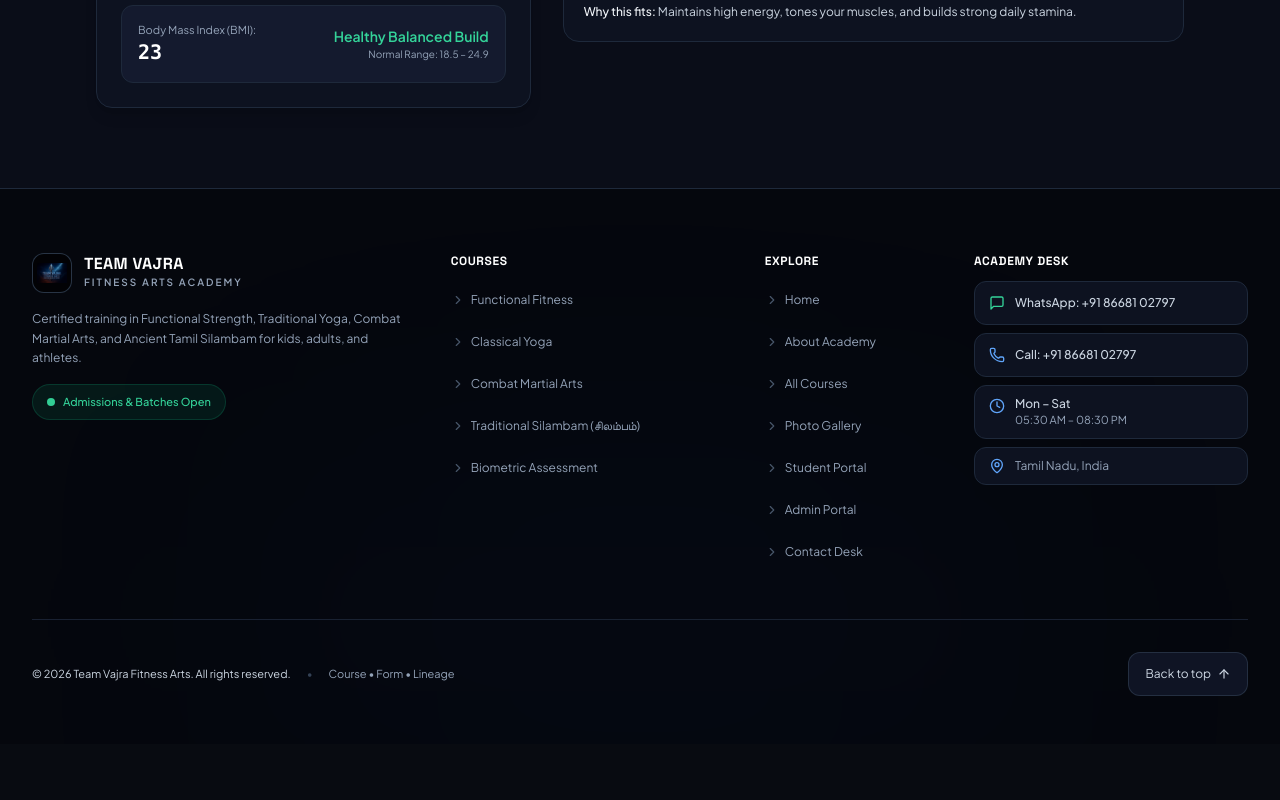
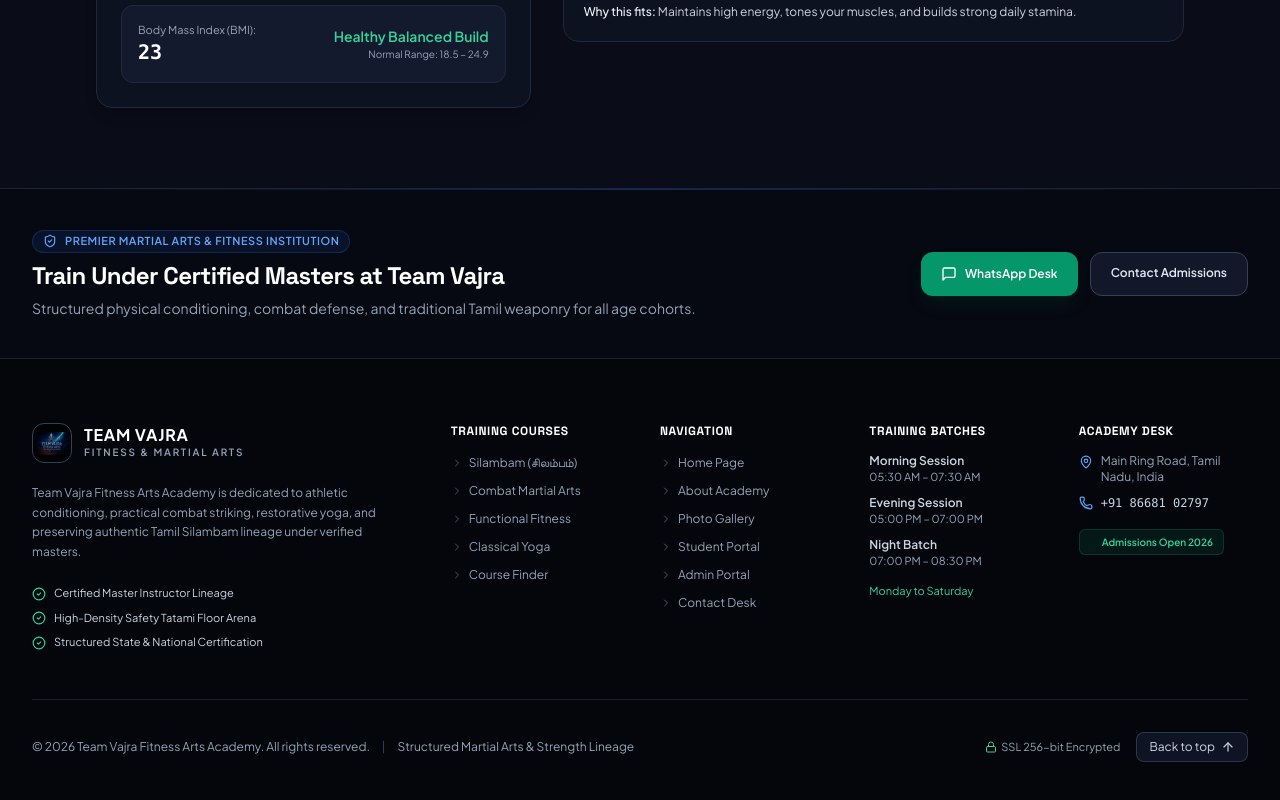
Before and after one commit to selvaofficial1026-design/TeamVajra, a Next.js app: page / in a window 1280 px wide. Shown: the part 1458-2258 px from the top of the page. Before the commit the page ends 2202 px from the top, so only its background shows below. Built offline with nearby package versions, Linux system fonts and the light colour scheme; no server answers.

Commit message:
Redesign footer to premium MNC corporate standard with structured sitemap and verified trust badges

```diff
--- a/src/components/Footer.tsx
+++ b/src/components/Footer.tsx
@@ -4,7 +4,8 @@
 import Image from "next/image";
 import Link from "next/link";
 import {
-  Phone, MapPin, Clock, MessageSquare, ArrowUp, ChevronRight
+  Phone, MapPin, Clock, MessageSquare, ArrowUp, ChevronRight,
+  ShieldCheck, Award, Globe, HeartHandshake, CheckCircle2, Lock
 } from "lucide-react";
 
 export default function Footer() {
@@ -12,163 +13,269 @@
     window.scrollTo({ top: 0, behavior: "smooth" });
   };
 
+  const currentYear = new Date().getFullYear();
+
   return (
-    <footer className="bg-[#05070D] border-t border-slate-800 text-slate-400 text-xs relative overflow-hidden">
+    <footer className="bg-[#04060C] border-t border-slate-800/90 text-slate-400 font-sans selection:bg-blue-600 selection:text-white relative overflow-hidden">
 
-      {/* Subtle Ambient Background Gradient */}
-      <div className="absolute bottom-0 left-1/2 -translate-x-1/2 w-[320px] sm:w-[600px] md:w-[800px] h-[200px] sm:h-[250px] bg-blue-600/[0.04] blur-[140px] pointer-events-none rounded-full" />
+      {/* Top Subtle Corporate Line Accent */}
+      <div className="h-[1px] w-full bg-gradient-to-r from-transparent via-blue-600/40 to-transparent" />
 
-      <div className="max-w-7xl mx-auto px-4 sm:px-6 lg:px-8 pt-12 sm:pt-16 pb-10 sm:pb-12 relative">
+      {/* =========================================================================
+          1. TOP MNC CORPORATE ADMISSION & CALL-OUT BAR
+         ========================================================================= */}
+      <div className="border-b border-slate-800/80 bg-[#070A14]/80">
+        <div className="max-w-7xl mx-auto px-4 sm:px-6 lg:px-8 py-8 sm:py-10">
+          <div className="flex flex-col lg:flex-row items-start lg:items-center justify-between gap-6">
 
-        {/* Main 4-Column Professional Grid */}
-        <div className="grid grid-cols-1 sm:grid-cols-2 lg:grid-cols-12 gap-8 sm:gap-10 pb-10 sm:pb-12 border-b border-slate-800/80">
+            <div className="space-y-1.5 max-w-2xl">
+              <div className="inline-flex items-center gap-2 px-2.5 py-0.5 rounded-full bg-blue-600/10 border border-blue-500/20 text-blue-400 text-[11px] font-semibold uppercase tracking-wider">
+                <ShieldCheck className="w-3.5 h-3.5" />
+                <span>Premier Martial Arts & Fitness Institution</span>
+              </div>
+              <h3 className="text-xl sm:text-2xl font-bold text-white tracking-tight">
+                Train Under Certified Masters at Team Vajra
+              </h3>
+              <p className="text-xs sm:text-sm text-slate-400 leading-relaxed">
+                Structured physical conditioning, combat defense, and traditional Tamil weaponry for all age cohorts.
+              </p>
+            </div>
 
-          {/* Col 1: Brand & Academy Statement (4 Cols) */}
-          <div className="sm:col-span-2 lg:col-span-4 space-y-4">
-            <Link href="/" className="flex items-center gap-3 group">
-              <div className="relative w-10 h-10 rounded-xl overflow-hidden border border-slate-700/80 bg-black/60 shrink-0 group-hover:border-blue-500/60 transition">
+            <div className="flex flex-wrap items-center gap-3 w-full sm:w-auto">
+              <a
+                href="https://wa.me/918668102797?text=Hello%20Team%20Vajra,%20I%20would%20like%20to%20inquire%20about%20your%20training%20courses%20and%20admissions."
+                target="_blank"
+                rel="noreferrer"
+                className="px-5 py-3 rounded-xl bg-emerald-600 hover:bg-emerald-500 text-white font-semibold text-xs transition flex items-center justify-center gap-2 shadow-lg shadow-emerald-950/40 min-h-[44px] flex-1 sm:flex-initial"
+              >
+                <MessageSquare className="w-4 h-4" />
+                <span>WhatsApp Desk</span>
+              </a>
+
+              <Link
+                href="/contact"
+                className="px-5 py-3 rounded-xl bg-[#121829] hover:bg-[#1A233B] text-slate-200 border border-slate-700 hover:border-slate-600 font-semibold text-xs transition text-center min-h-[44px] flex-1 sm:flex-initial"
+              >
+                Contact Admissions
+              </Link>
+            </div>
+
+          </div>
+        </div>
+      </div>
+
+      {/* =========================================================================
+          2. MAIN 5-COLUMN MNC ENTERPRISE SITEMAP GRID
+         ========================================================================= */}
+      <div className="max-w-7xl mx-auto px-4 sm:px-6 lg:px-8 pt-12 sm:pt-16 pb-12">
+        <div className="grid grid-cols-2 md:grid-cols-3 lg:grid-cols-12 gap-8 lg:gap-10 pb-12 border-b border-slate-800/80">
+
+          {/* Column 1: Organization Identity & Certifications (4 Cols on Desktop) */}
+          <div className="col-span-2 md:col-span-3 lg:col-span-4 space-y-5">
+            <Link href="/" className="flex items-center gap-3 group inline-block">
+              <div className="relative w-10 h-10 rounded-xl overflow-hidden border border-slate-700 bg-black/60 shrink-0 group-hover:border-blue-500 transition">
                 <Image
                   src="/vajra-logo.jpg"
-                  alt="Team Vajra Official Logo"
+                  alt="Team Vajra Emblem"
                   fill
-                  className="object-contain p-1"
+                  className="object-contain p-0.5"
+                  priority
                 />
               </div>
               <div>
-                <span className="font-display font-bold text-base text-white tracking-wide block leading-none group-hover:text-blue-400 transition">
+                <span className="font-bold text-base text-white tracking-wider block leading-none group-hover:text-blue-400 transition">
                   TEAM VAJRA
                 </span>
-                <span className="text-[10px] text-slate-400 tracking-[0.2em] uppercase font-semibold mt-0.5 block">
-                  Fitness Arts Academy
+                <span className="text-[10px] text-slate-400 tracking-[0.18em] uppercase font-semibold mt-0.5 block">
+                  Fitness & Martial Arts
                 </span>
               </div>
             </Link>
 
-            <p className="text-slate-400 text-xs leading-relaxed max-w-sm">
-              Certified training in Functional Strength, Traditional Yoga, Combat Martial Arts, and Ancient Tamil Silambam for kids, adults, and athletes.
+            <p className="text-xs text-slate-400 leading-relaxed max-w-sm">
+              Team Vajra Fitness Arts Academy is dedicated to athletic conditioning, practical combat striking, restorative yoga, and preserving authentic Tamil Silambam lineage under verified masters.
             </p>
 
-            {/* Live Enrollment Status Indicator */}
-            <div className="inline-flex items-center gap-2 px-3.5 py-2 rounded-full bg-emerald-500/10 border border-emerald-500/20 text-emerald-400 text-[11px] font-medium min-h-[36px]">
-              <span className="w-2 h-2 rounded-full bg-emerald-400 animate-pulse" />
-              <span>Admissions & Batches Open</span>
+            {/* Corporate Trust Badges */}
+            <div className="space-y-2 pt-1 text-[11px] text-slate-300">
+              <div className="flex items-center gap-2">
+                <CheckCircle2 className="w-3.5 h-3.5 text-emerald-400 shrink-0" />
+                <span>Certified Master Instructor Lineage</span>
+              </div>
+              <div className="flex items-center gap-2">
+                <CheckCircle2 className="w-3.5 h-3.5 text-emerald-400 shrink-0" />
+                <span>High-Density Safety Tatami Floor Arena</span>
+              </div>
+              <div className="flex items-center gap-2">
+                <CheckCircle2 className="w-3.5 h-3.5 text-emerald-400 shrink-0" />
+                <span>Structured State & National Certification</span>
+              </div>
             </div>
           </div>
 
-          {/* Col 2: The 4 Core Arts (3 Cols) */}
-          <div className="lg:col-span-3 space-y-3">
-            <h4 className="font-display text-xs font-bold text-white uppercase tracking-wider">
-              Courses
+          {/* Column 2: Training Courses (2.5 Cols on Desktop) */}
+          <div className="col-span-1 md:col-span-1 lg:col-span-2 space-y-3.5">
+            <h4 className="text-xs font-bold text-white uppercase tracking-wider">
+              Training Courses
             </h4>
-            <ul className="space-y-1">
-              {[
-                { name: "Functional Fitness", href: "/course" },
-                { name: "Classical Yoga", href: "/course" },
-                { name: "Combat Martial Arts", href: "/course" },
-                { name: "Traditional Silambam (சிலம்பம்)", href: "/course" },
-                { name: "Biometric Assessment", href: "/#assessment" },
-              ].map((item) => (
-                <li key={item.name}>
-                  <Link
-                    href={item.href}
-                    className="text-slate-400 hover:text-white transition flex items-center gap-1.5 group min-h-[38px] py-1"
-                  >
-                    <ChevronRight className="w-3.5 h-3.5 text-slate-600 group-hover:text-blue-400 group-hover:translate-x-0.5 transition-transform shrink-0" />
-                    <span className="truncate">{item.name}</span>
+            <ul className="space-y-2 text-xs">
+              <li>
+                <Link href="/course" className="text-slate-400 hover:text-white transition flex items-center gap-1.5 py-0.5">
+                  <ChevronRight className="w-3 h-3 text-slate-600 shrink-0" />
+                  <span>Silambam (சிலம்பம்)</span>
                 </Link>
               </li>
-              ))}
+              <li>
+                <Link href="/course" className="text-slate-400 hover:text-white transition flex items-center gap-1.5 py-0.5">
+                  <ChevronRight className="w-3 h-3 text-slate-600 shrink-0" />
+                  <span>Combat Martial Arts</span>
+                </Link>
+              </li>
+              <li>
+                <Link href="/course" className="text-slate-400 hover:text-white transition flex items-center gap-1.5 py-0.5">
+                  <ChevronRight className="w-3 h-3 text-slate-600 shrink-0" />
+                  <span>Functional Fitness</span>
+                </Link>
+              </li>
+              <li>
+                <Link href="/course" className="text-slate-400 hover:text-white transition flex items-center gap-1.5 py-0.5">
+                  <ChevronRight className="w-3 h-3 text-slate-600 shrink-0" />
+                  <span>Classical Yoga</span>
+                </Link>
+              </li>
+              <li>
+                <Link href="/#assessment" className="text-slate-400 hover:text-white transition flex items-center gap-1.5 py-0.5">
+                  <ChevronRight className="w-3 h-3 text-slate-600 shrink-0" />
+                  <span>Course Finder</span>
+                </Link>
+              </li>
             </ul>
           </div>
 
-          {/* Col 3: Navigation & Portal (2 Cols) */}
-          <div className="lg:col-span-2 space-y-3">
-            <h4 className="font-display text-xs font-bold text-white uppercase tracking-wider">
-              Explore
+          {/* Column 3: Academy & Portals (2 Cols on Desktop) */}
+          <div className="col-span-1 md:col-span-1 lg:col-span-2 space-y-3.5">
+            <h4 className="text-xs font-bold text-white uppercase tracking-wider">
+              Navigation
             </h4>
-            <ul className="space-y-1">
-              {[
-                { name: "Home", href: "/" },
-                { name: "About Academy", href: "/about" },
-                { name: "All Courses", href: "/course" },
-                { name: "Photo Gallery", href: "/gallery" },
-                { name: "Student Portal", href: "/portal" },
-                { name: "Admin Portal", href: "/admin" },
-                { name: "Contact Desk", href: "/contact" },
-              ].map((item) => (
-                <li key={item.name}>
-                  <Link
-                    href={item.href}
-                    className="text-slate-400 hover:text-white transition flex items-center gap-1.5 group min-h-[38px] py-1"
-                  >
-                    <ChevronRight className="w-3.5 h-3.5 text-slate-600 group-hover:text-blue-400 group-hover:translate-x-0.5 transition-transform shrink-0" />
-                    <span className="truncate">{item.name}</span>
+            <ul className="space-y-2 text-xs">
+              <li>
+                <Link href="/" className="text-slate-400 hover:text-white transition flex items-center gap-1.5 py-0.5">
+                  <ChevronRight className="w-3 h-3 text-slate-600 shrink-0" />
+                  <span>Home Page</span>
                 </Link>
               </li>
-              ))}
+              <li>
+                <Link href="/about" className="text-slate-400 hover:text-white transition flex items-center gap-1.5 py-0.5">
+                  <ChevronRight className="w-3 h-3 text-slate-600 shrink-0" />
+                  <span>About Academy</span>
+                </Link>
+              </li>
+              <li>
+                <Link href="/gallery" className="text-slate-400 hover:text-white transition flex items-center gap-1.5 py-0.5">
+                  <ChevronRight className="w-3 h-3 text-slate-600 shrink-0" />
+                  <span>Photo Gallery</span>
+                </Link>
+              </li>
+              <li>
+                <Link href="/portal" className="text-slate-400 hover:text-white transition flex items-center gap-1.5 py-0.5">
+                  <ChevronRight className="w-3 h-3 text-slate-600 shrink-0" />
+                  <span>Student Portal</span>
+                </Link>
+              </li>
+              <li>
+                <Link href="/admin" className="text-slate-400 hover:text-white transition flex items-center gap-1.5 py-0.5">
+                  <ChevronRight className="w-3 h-3 text-slate-600 shrink-0" />
+                  <span>Admin Portal</span>
+                </Link>
+              </li>
+              <li>
+                <Link href="/contact" className="text-slate-400 hover:text-white transition flex items-center gap-1.5 py-0.5">
+                  <ChevronRight className="w-3 h-3 text-slate-600 shrink-0" />
+                  <span>Contact Desk</span>
+                </Link>
+              </li>
             </ul>
           </div>
 
-          {/* Col 4: Contact & Academy Schedule (3 Cols) */}
-          <div className="sm:col-span-2 lg:col-span-3 space-y-3">
-            <h4 className="font-display text-xs font-bold text-white uppercase tracking-wider">
-              Academy Desk
+          {/* Column 4: Floor Schedule & Batches (2 Cols on Desktop) */}
+          <div className="col-span-1 md:col-span-1 lg:col-span-2 space-y-3.5">
+            <h4 className="text-xs font-bold text-white uppercase tracking-wider">
+              Training Batches
             </h4>
-            <div className="space-y-2 text-xs text-slate-400">
-
-              <a
-                href="https://wa.me/918668102797"
-                target="_blank"
-                rel="noreferrer"
-                className="flex items-center gap-2.5 text-slate-300 hover:text-emerald-400 transition min-h-[44px] px-3.5 py-2.5 rounded-xl bg-[#0D1220] border border-slate-800 hover:border-slate-700 active:scale-[0.99]"
-              >
-                <MessageSquare className="w-4 h-4 text-emerald-400 shrink-0" />
-                <span className="truncate font-medium">WhatsApp: +91 86681 02797</span>
-              </a>
-
-              <a
-                href="tel:+918668102797"
-                className="flex items-center gap-2.5 text-slate-300 hover:text-white transition min-h-[44px] px-3.5 py-2.5 rounded-xl bg-[#0D1220] border border-slate-800 hover:border-slate-700 active:scale-[0.99]"
-              >
-                <Phone className="w-4 h-4 text-blue-400 shrink-0" />
-                <span className="truncate font-medium">Call: +91 86681 02797</span>
-              </a>
-
-              <div className="flex items-start gap-2.5 px-3.5 py-2.5 rounded-xl bg-[#0D1220] border border-slate-800 text-slate-400">
-                <Clock className="w-4 h-4 text-blue-400 shrink-0 mt-0.5" />
+            <div className="space-y-2.5 text-xs text-slate-400">
               <div>
-                  <span className="block text-slate-300 font-medium">Mon – Sat</span>
-                  <span className="text-[11px]">05:30 AM – 08:30 PM</span>
+                <span className="text-slate-300 font-semibold block">Morning Session</span>
+                <span className="text-[11px] text-slate-400">05:30 AM – 07:30 AM</span>
+              </div>
+              <div>
+                <span className="text-slate-300 font-semibold block">Evening Session</span>
+                <span className="text-[11px] text-slate-400">05:00 PM – 07:00 PM</span>
+              </div>
+              <div>
+                <span className="text-slate-300 font-semibold block">Night Batch</span>
+                <span className="text-[11px] text-slate-400">07:00 PM – 08:30 PM</span>
+              </div>
+              <div className="pt-1 text-[11px] text-emerald-400">
+                <span>Monday to Saturday</span>
+              </div>
             </div>
           </div>
 
-              <div className="flex items-center gap-2.5 px-3.5 py-2.5 rounded-xl bg-[#0D1220] border border-slate-800 text-slate-400">
-                <MapPin className="w-4 h-4 text-blue-400 shrink-0" />
-                <span>Tamil Nadu, India</span>
+          {/* Column 5: Headquarters & Support Desk (2 Cols on Desktop) */}
+          <div className="col-span-2 md:col-span-2 lg:col-span-2 space-y-3.5">
+            <h4 className="text-xs font-bold text-white uppercase tracking-wider">
+              Academy Desk
+            </h4>
+            <div className="space-y-2.5 text-xs text-slate-400">
+              <div className="flex items-start gap-2">
+                <MapPin className="w-3.5 h-3.5 text-blue-400 shrink-0 mt-0.5" />
+                <span>Main Ring Road, Tamil Nadu, India</span>
               </div>
-
+              <div className="flex items-center gap-2">
+                <Phone className="w-3.5 h-3.5 text-blue-400 shrink-0" />
+                <span className="font-mono text-slate-300">+91 86681 02797</span>
+              </div>
+              <div className="pt-2">
+                <div className="inline-flex items-center gap-1.5 px-2.5 py-1 rounded-md bg-emerald-500/10 border border-emerald-500/20 text-emerald-400 text-[10px] font-semibold">
+                  <span className="w-1.5 h-1.5 rounded-full bg-emerald-400 animate-ping" />
+                  <span>Admissions Open 2026</span>
+                </div>
+              </div>
             </div>
           </div>
 
         </div>
 
-        {/* Bottom Bar: Copyright & Back to Top */}
-        <div className="pt-6 sm:pt-8 flex flex-col sm:flex-row items-center justify-between gap-4 text-[11px] text-slate-500">
+        {/* =========================================================================
+            3. BOTTOM MNC CORPORATE LEGAL & COPYRIGHT BAR
+           ========================================================================= */}
+        <div className="pt-8 flex flex-col md:flex-row items-center justify-between gap-4 text-xs text-slate-500">
 
-          <div className="flex flex-col sm:flex-row items-center gap-2 sm:gap-4 text-center sm:text-left">
-            <p>© {new Date().getFullYear()} Team Vajra Fitness Arts. All rights reserved.</p>
-            <span className="hidden sm:inline text-slate-700">•</span>
-            <p className="text-slate-400">Course • Form • Lineage</p>
+          {/* Left: Copyright and Organization Name */}
+          <div className="flex flex-col sm:flex-row items-center gap-2 sm:gap-3 text-center sm:text-left">
+            <p className="text-slate-400">
+              © {currentYear} Team Vajra Fitness Arts Academy. All rights reserved.
+            </p>
+            <span className="hidden sm:inline text-slate-700">|</span>
+            <span className="text-slate-400">Structured Martial Arts & Strength Lineage</span>
+          </div>
+
+          {/* Right: Security & Back to Top */}
+          <div className="flex items-center gap-4">
+            <div className="flex items-center gap-1 text-[11px] text-slate-400">
+              <Lock className="w-3 h-3 text-emerald-400" />
+              <span>SSL 256-bit Encrypted</span>
             </div>
 
             <button
               onClick={scrollToTop}
-            className="min-h-[44px] inline-flex items-center justify-center gap-1.5 px-4 py-2 rounded-xl bg-[#0F1424] hover:bg-[#161F36] active:bg-[#1D2845] border border-slate-700/60 text-slate-300 hover:text-white transition text-xs active:scale-95"
-            aria-label="Scroll to top"
+              className="inline-flex items-center gap-1.5 px-3 py-1.5 rounded-lg bg-[#0F1424] hover:bg-[#161F36] border border-slate-700/80 text-slate-300 hover:text-white transition text-xs active:scale-95"
+              aria-label="Back to top"
             >
               <span>Back to top</span>
               <ArrowUp className="w-3.5 h-3.5" />
             </button>
+          </div>
 
         </div>
 
```
Lines whose indentation alone changed are shown as unchanged.
